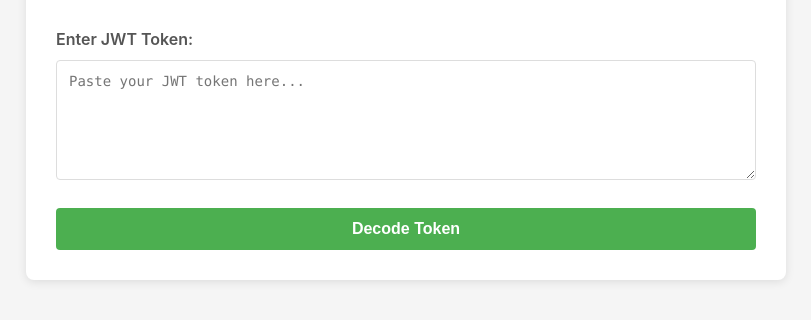
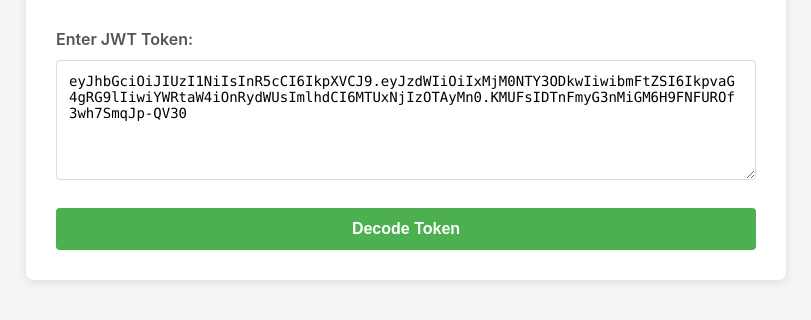
Before and after one commit to vlade11115/k_jwt, a plain HTML site: page index.html in a window 1280 px wide. Shown: the part 146-466 px from the top of the page, without its empty margins (234-1045 px from the left). Drawn offline with nearby package versions, Linux system fonts and the light colour scheme.

Commit message:
Add default

```diff
--- a/index.html
+++ b/index.html
@@ -282,7 +282,7 @@
                     aria-label="JWT token input"
                     aria-describedby="jwt-help"
                     required
-                ></textarea>
+                >eyJhbGciOiJIUzI1NiIsInR5cCI6IkpXVCJ9.eyJzdWIiOiIxMjM0NTY3ODkwIiwibmFtZSI6IkpvaG4gRG9lIiwiYWRtaW4iOnRydWUsImlhdCI6MTUxNjIzOTAyMn0.KMUFsIDTnFmyG3nMiGM6H9FNFUROf3wh7SmqJp-QV30</textarea>
                 <span id="jwt-help" class="sr-only">Paste a JWT token to decode its header and payload</span>
             </div>
 
```
